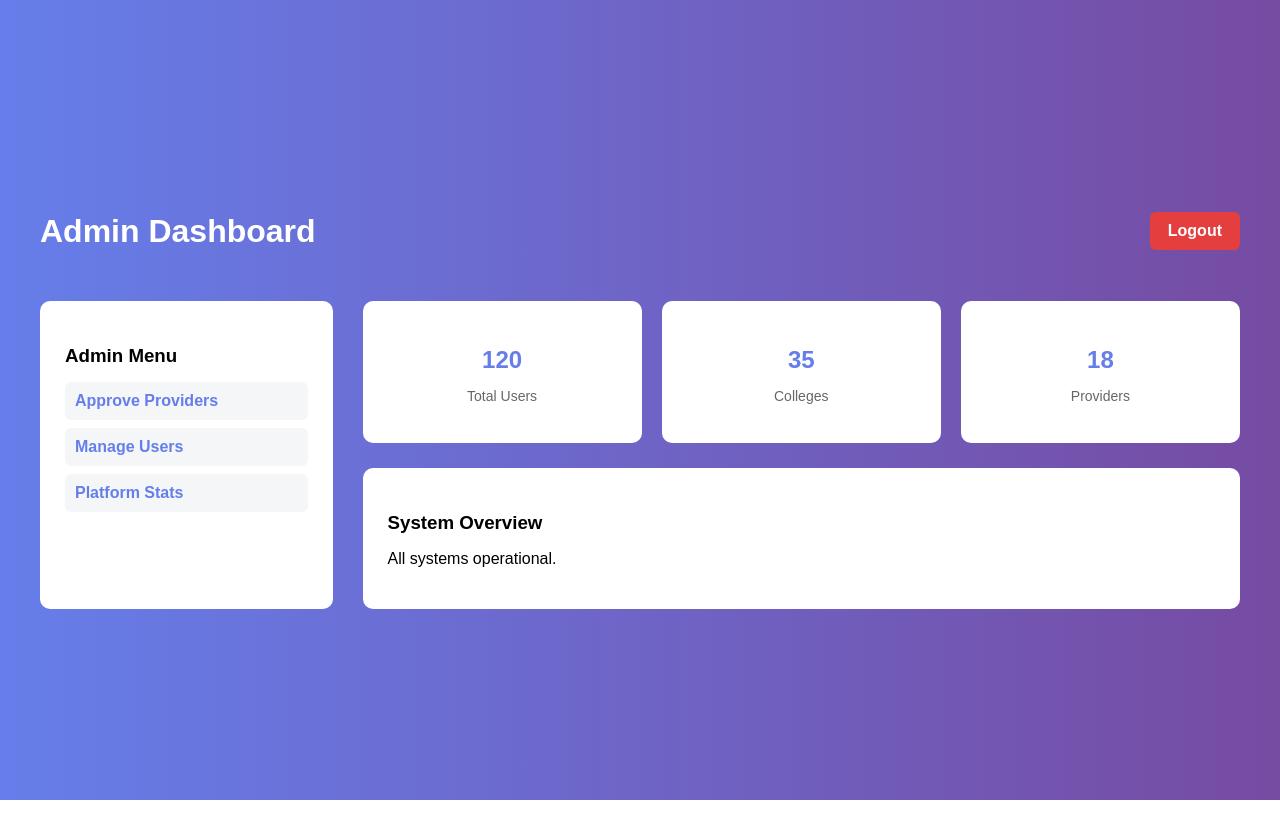
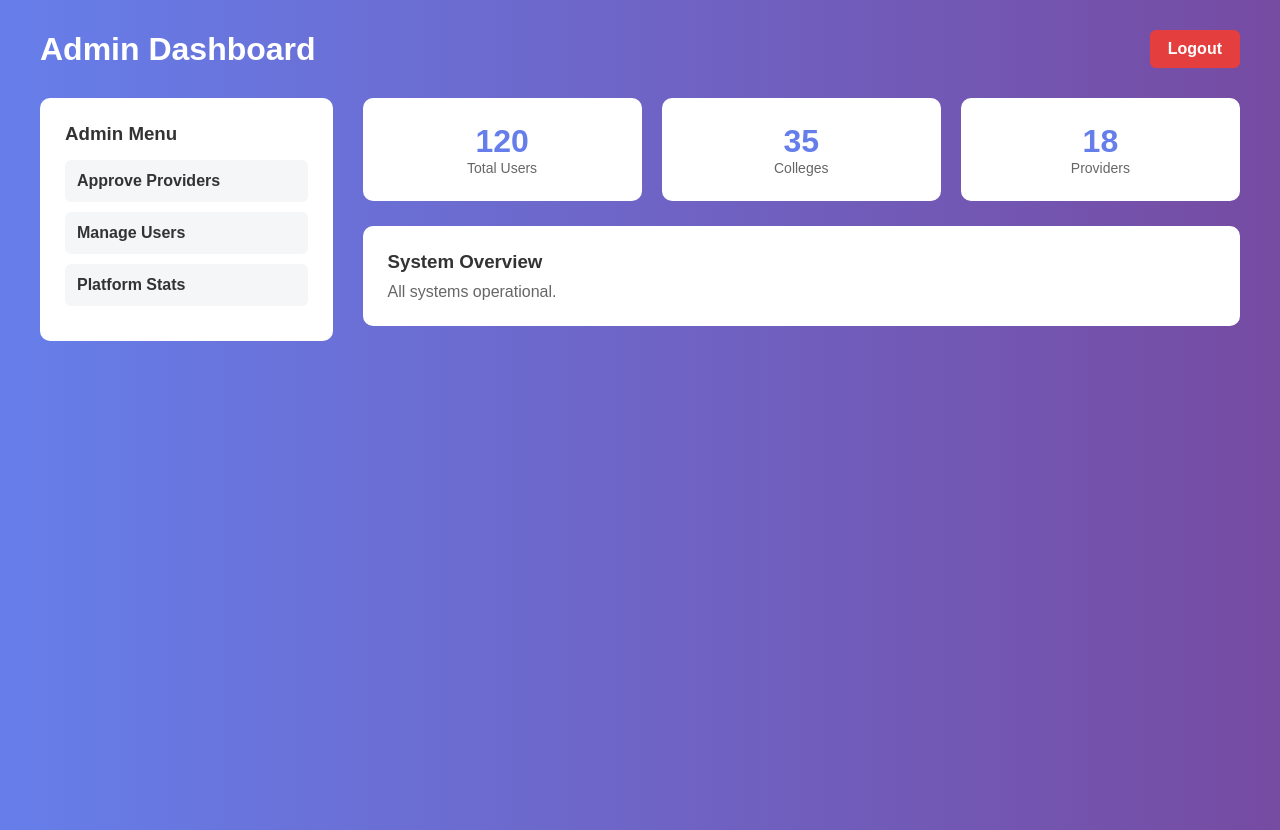
Before and after one commit to VIJAY-PRASATH-R/IV, a Flask app: page /admin in a window 1280 px wide. Before the commit the page ends 800 px from the top, so only its background shows below. Run offline with Flask 3, Linux system fonts and the light colour scheme; the visitor is signed in with stand-in values (Sample User, id 1).

Commit message:
style: add complete dashboard and app styling

```diff
--- a/static/style.css
+++ b/static/style.css
@@ -1,27 +1,36 @@
+/* ================= GLOBAL RESET ================= */
 * {
+    margin: 0;
+    padding: 0;
     box-sizing: border-box;
 }
 
+/* ================= BODY ================= */
 body {
     font-family: Arial, sans-serif;
     background: linear-gradient(to right, #667eea, #764ba2);
     min-height: 100vh;
-    margin: 0;
-    display: flex;
-    align-items: center;
-    justify-content: center;
 }
 
+/* ================= LINKS ================= */
+a {
+    text-decoration: none;
+    color: inherit;
+}
+
+/* ================= FORMS (LOGIN / REGISTER) ================= */
 .container {
-    background: #ffffff;
-    width: 350px;
+    width: 360px;
+    background: white;
     padding: 25px;
     border-radius: 10px;
+    margin: 80px auto;
     box-shadow: 0 10px 25px rgba(0,0,0,0.2);
 }
 
-h1, h2 {
+.container h2 {
     text-align: center;
+    margin-bottom: 20px;
     color: #333;
 }
 
@@ -60,18 +69,20 @@ button:hover {
     margin-top: 15px;
 }
 
-a {
-    text-decoration: none;
+.center a {
     color: #667eea;
     font-weight: bold;
 }
+
+/* ================= HOME / INDEX PAGE ================= */
 .home-container {
-    background: #ffffff;
+    background: white;
     width: 450px;
     padding: 35px;
     border-radius: 12px;
     box-shadow: 0 10px 25px rgba(0,0,0,0.2);
     text-align: center;
+    margin: 120px auto;
 }
 
 .home-container h1 {
@@ -97,12 +108,12 @@ a {
 .home-buttons a:hover {
     background: #5a67d8;
 }
-/* ---------------- Dashboard Layout ---------------- */
 
+/* ================= DASHBOARD COMMON ================= */
 .dashboard {
-    width: 90%;
-    max-width: 1100px;
-    margin: 40px auto;
+    width: 95%;
+    max-width: 1200px;
+    margin: 30px auto;
 }
 
 .dashboard-header {
@@ -113,10 +124,10 @@ a {
 }
 
 .dashboard-header h1 {
-    color: #fff;
+    color: white;
 }
 
-.dashboard-header a {
+.logout-btn {
     background: #e53e3e;
     padding: 10px 18px;
     color: white;
@@ -124,36 +135,52 @@ a {
     font-weight: bold;
 }
 
-.dashboard-content {
+.logout-btn:hover {
+    background: #c53030;
+}
+
+/* ================= DASHBOARD BODY ================= */
+.dashboard-body {
     display: grid;
-    grid-template-columns: 1fr 2fr;
+    grid-template-columns: 1fr 3fr;
     gap: 30px;
 }
 
-/* Profile Card */
-.profile-card {
+/* ================= SIDEBAR ================= */
+.sidebar {
     background: white;
     padding: 25px;
     border-radius: 10px;
-    text-align: center;
 }
 
-.profile-card img {
-    width: 100px;
-    border-radius: 50%;
+.sidebar h3 {
     margin-bottom: 15px;
+    color: #333;
 }
 
-.profile-card h3 {
-    margin-bottom: 5px;
+.sidebar a {
+    display: block;
+    padding: 12px;
+    margin-bottom: 10px;
+    background: #f4f6f8;
+    border-radius: 6px;
+    font-weight: bold;
+    color: #333;
 }
 
-.profile-card p {
-    color: #666;
-    font-size: 14px;
+.sidebar a:hover {
+    background: #667eea;
+    color: white;
 }
 
-/* Stats */
+/* ================= MAIN CONTENT ================= */
+.main-content {
+    display: flex;
+    flex-direction: column;
+    gap: 25px;
+}
+
+/* ================= STATS ================= */
 .stats {
     display: grid;
     grid-template-columns: repeat(3, 1fr);
@@ -169,7 +196,7 @@ a {
 
 .stat-box h2 {
     color: #667eea;
-    margin-bottom: 5px;
+    font-size: 32px;
 }
 
 .stat-box p {
@@ -177,102 +204,7 @@ a {
     font-size: 14px;
 }
 
-/* Actions */
-.actions {
-    margin-top: 30px;
-    display: flex;
-    gap: 20px;
-}
-
-.actions a {
-    flex: 1;
-    text-align: center;
-    padding: 15px;
-    background: #667eea;
-    color: white;
-    border-radius: 8px;
-    font-weight: bold;
-}
-
-/* ================= DASHBOARD COMMON ================= */
-
-.dashboard {
-    width: 95%;
-    max-width: 1200px;
-    margin: 30px auto;
-}
-
-.dashboard-header {
-    display: flex;
-    justify-content: space-between;
-    align-items: center;
-    margin-bottom: 30px;
-}
-
-.dashboard-header h1 {
-    color: #fff;
-}
-
-.logout-btn {
-    background: #e53e3e;
-    padding: 10px 18px;
-    color: white;
-    border-radius: 6px;
-    font-weight: bold;
-}
-
-.dashboard-body {
-    display: grid;
-    grid-template-columns: 1fr 3fr;
-    gap: 30px;
-}
-
-/* Sidebar */
-.sidebar {
-    background: white;
-    padding: 25px;
-    border-radius: 10px;
-}
-
-.sidebar h3 {
-    margin-bottom: 15px;
-}
-
-.sidebar a {
-    display: block;
-    padding: 10px;
-    margin-bottom: 8px;
-    background: #f4f6f8;
-    border-radius: 6px;
-    font-weight: bold;
-}
-
-/* Main content */
-.main-content {
-    display: flex;
-    flex-direction: column;
-    gap: 25px;
-}
-
-/* Stats */
-.stats {
-    display: grid;
-    grid-template-columns: repeat(3, 1fr);
-    gap: 20px;
-}
-
-.stat-box {
-    background: white;
-    padding: 25px;
-    border-radius: 10px;
-    text-align: center;
-}
-
-.stat-box h2 {
-    color: #667eea;
-}
-
-/* Section card */
+/* ================= SECTION CARDS ================= */
 .section-card {
     background: white;
     padding: 25px;
@@ -281,4 +213,20 @@ a {
 
 .section-card h3 {
     margin-bottom: 10px;
+    color: #333;
 }
+
+.section-card p {
+    color: #666;
+}
+
+/* ================= RESPONSIVE ================= */
+@media (max-width: 900px) {
+    .dashboard-body {
+        grid-template-columns: 1fr;
+    }
+
+    .stats {
+        grid-template-columns: 1fr;
+    }
+}
```
